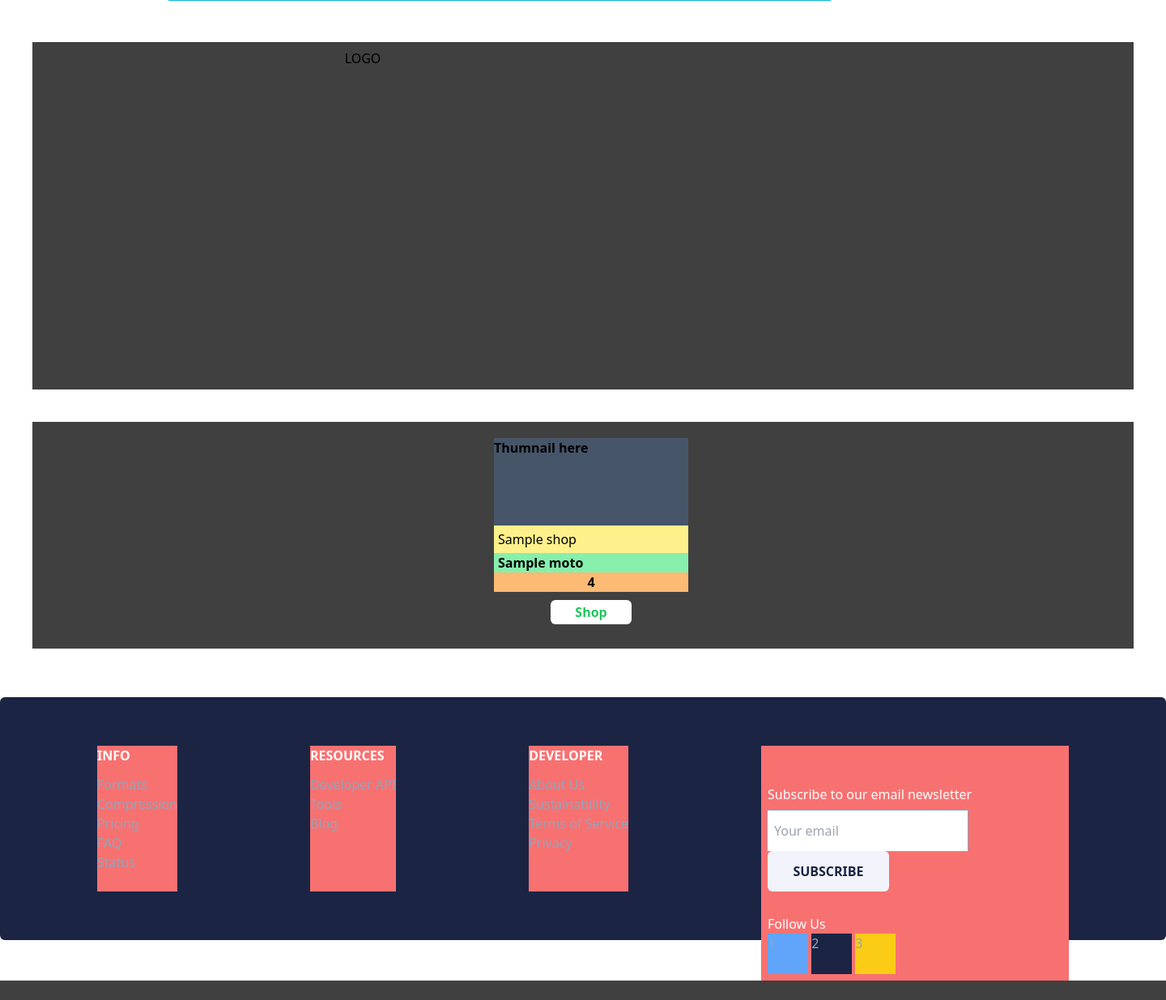
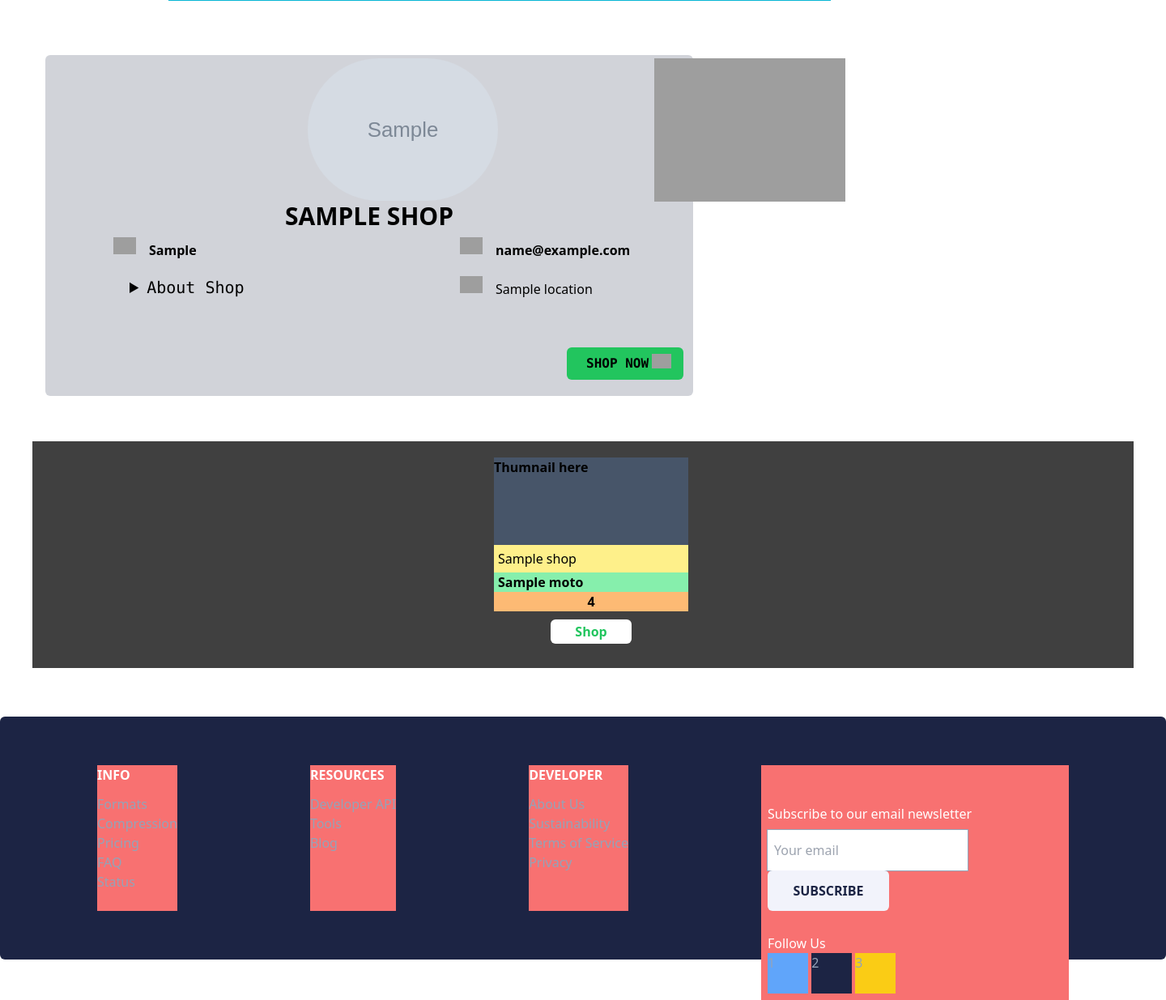
Before and after one commit to CoDedArch/Shopin-Backend, a Django app: template templates/shopin/index.html in a window 1440 px wide. Shown: the part 72-1307 px from the top of the page at 81% size. Before the commit the page ends 1283 px from the top, so only its background shows below. Run offline with Django 4.2, Linux system fonts and the light colour scheme; the template is opened without the code that fills it: most values are stand-ins (such as "Sample title", 1, 10 or a date in 2020); grey boxes marked "Sample" are stand-in pictures; style sheets or scripts are compiled from the project's sources; grey boxes are pictures that could not be loaded.

Commit message:
made changes

```diff
--- a/templates/shopin/index.html
+++ b/templates/shopin/index.html
@@ -1,4 +1,5 @@
 {% extends 'base/base.html'%}
+{%load static%}
 {%block advertisement%}
 <!-- <div class="bg-black-400 flex xl:w-[200px]">
 j
@@ -7,13 +8,44 @@ j
 
 {%block logo%}<span class=" font-bold text-2xl text-green-500"> SHOPIN </span>{%endblock%}
 {%block content%}
-<div class="bg-black-400 flex xl:m-10 flex-wrap justify-left space-y-4 pt-2 pl-2">
+<div class="flex xl:m-10 flex-wrap justify-left space-y-4 p-4 h-fit">
     {% for shop in top_rated %}
     <!-- change of business logic. This div is to show list of only 5 rated -->
-        <div class="bg-{{shop.color}}-400 w-[50em] h-[421px] rounded-md">
-            <div class="text-center">
+        <div class="bg-black-500 bg-opacity-20 w-[50em] h-[421px] rounded-md p-1">
+            <div class="flex flex-row justify-center">
                 <!-- logo section -->
-                <p>LOGO</p>
+                <div class="inline-block w-[15em] ml-[20em]">
+                    <img src="{{shop.logo.url}}" alt="shop_logo" class="rounded-[20em] h-[11em]">
+                </div>
+                <div class="inline-block w-[15em]">
+                    <img src="{%static 'medal.png'%}" alt="" class="ml-[12em]">
+                </div>
+            </div>
+            <p class="text-center font-bold text-3xl">{{shop.name |upper}}</p>
+            <div class="grid grid-cols-2 gap-x-[13em]">
+                <div class="h-[3em] flex flex-row p-2 pl-[5em]">
+                    <div class="inline-block"><img src="{%static 'phone.png'%}" alt="call" class="w-7"></div>
+                    <div class="inline-block p-1 pl-4 font-semibold font-sans">{{shop.contactLine}}</div>
+                </div>
+                <div class="h-[3em] flex flex-row p-2">
+                    <div class="inline-block"><img src="{%static 'mail.png'%}" alt="call" class="w-7"></div>
+                    <div class="inline-block p-1 pl-4 font-semibold font-sans">{{shop.email}}</div>
+                </div>
+                <div class="h-[3em]">
+                    <details>
+                        <summary class="font-mono text-xl p-2 pl-[5em]">
+                            About Shop
+                        </summary>
+                        <p class="bg-black-500 bg-opacity-30 font-mono text-xl ml-[5em] w-[20em] rounded-md">{{shop.description}}</p>
+                    </details>
+                </div>
+                <div class="h-[3em] flex flex-row p-2">
+                    <div class="inline-block "><img src="{%static 'location.png'%}" alt="call" class="w-7"></div>
+                    <div class="inline-block p-1 pl-4 ">{{shop.location}}</div>
+                </div>
+            </div>
+            <div>
+                <button class="right ml-[40em] mt-[3em] bg-green-500 h-10 w-[9em] rounded-md flex p-2 font-mono font-semibold pl-6">SHOP NOW <img src="{%static 'rightarrow.png'%}" alt="" class="ml-1 w-6"></button>
             </div>
         </div>
     {% endfor %}
```
